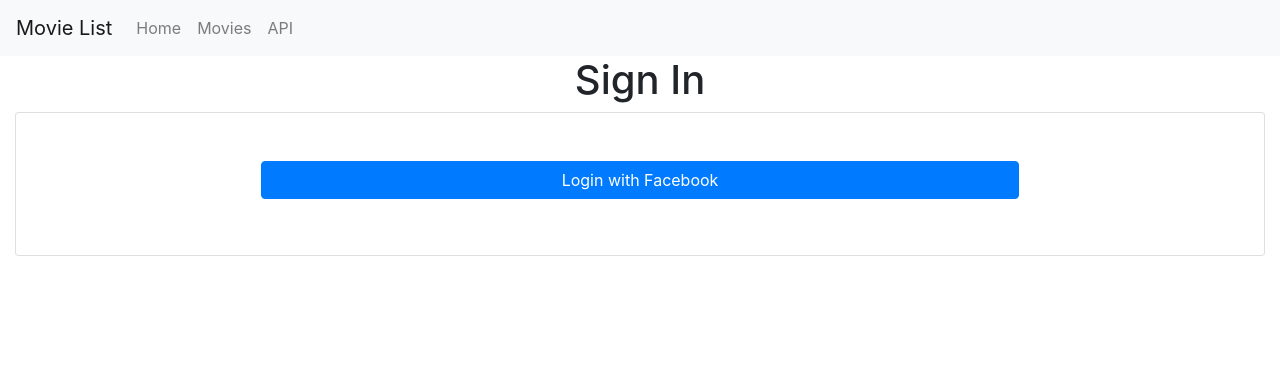
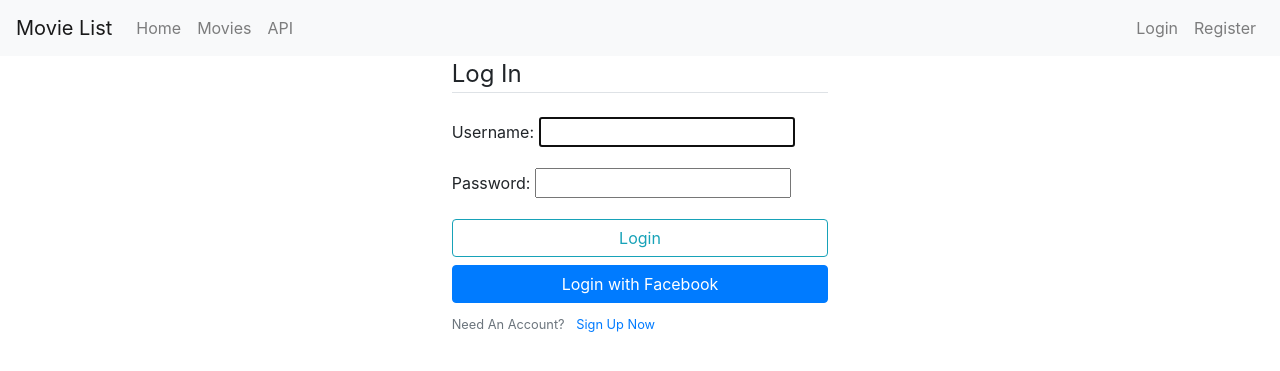
Before and after one commit to HarIgo23/movie_lib, a Django app: page /login/ in a window 1280 px wide. Shown: the top 371 px of the page. Run offline with Django 3.2, Linux system fonts and the light colour scheme; some libraries are stand-ins or nearby versions.

Commit message:
add standart login and register

```diff
--- a/MovieList/settings.py
+++ b/MovieList/settings.py
@@ -141,4 +141,4 @@
 LOGIN_URL = 'login'
 LOGIN_REDIRECT_URL = 'home'
 LOGOUT_URL = 'logout'
-LOGOUT_REDIRECT_URL = 'login'
+LOGOUT_REDIRECT_URL = 'home'
--- a/MovieList/urls.py
+++ b/MovieList/urls.py
@@ -17,6 +17,7 @@
 from django.urls import path, include
 from django.conf.urls import url
 from django.contrib.auth.views import LogoutView
+from django.contrib.auth.views import LoginView
 from .views import (
     home_page,
     api_page,
@@ -31,6 +32,7 @@
 from social_auth.views import (
     login_page,
     profile_page,
+    register_page,
 )
 
 urlpatterns = [
@@ -42,8 +44,9 @@
     path('api/', api_page, name='api-list'),
     path('api/', include('movies.urls')),
     path('api/', include('movie_reviews.urls')),
-    path('login/', login_page, name='login'),
+    path('login/', LoginView.as_view(template_name="social_auth/login.html"), name='login'),
     path('logout/', LogoutView.as_view(), name='logout'),
     path('profile', profile_page, name='profile'),
     path('social-auth/', include('social_django.urls', namespace="social")),
+    path('register/', register_page, name='register')
 ]
--- a/social_auth/templates/social_auth/login.html
+++ b/social_auth/templates/social_auth/login.html
@@ -3,15 +3,24 @@
 {% block head_title %}Sign in{% endblock %}
 
 {% block content %}
-    <h1 class="text-center">Sign In</h1>
-    <div class="card p-5">
-        <div class="row">
-            <div class="col-md-8 mx-auto d-flex flex-column justify-content-center order-md-1">
-                <button class="btn btn-primary mb-2">
-                    <a href="{% url 'social:begin' 'facebook' %}" class="text-white">Login with Facebook</a>
-                </button>
-            </div>
-        </div>
+    <div class="col-12 d-flex justify-content-center">
+        <form method="POST" class="col-4">
+            {% csrf_token %}
+            <fieldset class="form-group">
+                <legend class="border-bottom mb-4">Log In</legend>
+                {{ form.as_p }}
+                <div class="d-flex flex-column">
+                    <button type="submit" class="btn btn-outline-info mb-2">Login</button>
+                    <button class="btn btn-primary mb-2">
+                        <a href="{% url 'social:begin' 'facebook' %}" class="text-white">Login with Facebook</a>
+                    </button>
+                </div>
+                <small class="text-muted">
+                    Need An Account? <a class="ml-2" href="{% url 'register' %}">Sign Up Now</a>
+                </small>
+
+            </fieldset>
+        </form>
     </div>
 
 {% endblock %}
--- a/social_auth/views.py
+++ b/social_auth/views.py
@@ -1,5 +1,7 @@
-from django.shortcuts import render
+from django.shortcuts import render, redirect
 from django.contrib.auth.decorators import login_required
+from django.contrib.auth.forms import UserCreationForm
+from django.contrib import messages
 
 
 def login_page(request):
@@ -9,3 +11,17 @@
 @login_required
 def profile_page(request):
     return render(request, 'social_auth/profile.html')
+
+
+def register_page(request):
+    if request.method == "POST":
+        form = UserCreationForm(request.POST)
+        if form.is_valid():
+            form.save()
+            username = form.cleaned_data.get("username")
+            messages.success(request, f'Account created for {username}!')
+            return redirect('profile')
+    else:
+        form = UserCreationForm()
+    context = {"form": form}
+    return render(request, "social_auth/register.html", context)
--- a/templates/base.html
+++ b/templates/base.html
@@ -13,6 +13,15 @@
   <body>
       {% include "navbar.html" %}
       <div class="container-fluid">
+          <div class="col-8">
+              {% if messages %}
+                  {% for message in messages %}
+                      <div class="alert alert-{{ message.tags }}">
+                          {{ message }}
+                      </div>
+                  {% endfor %}
+              {% endif %}
+          </div>
           {% block content %}{% endblock %}
       </div>
       {% include "js.html" %}
--- a/templates/navbar.html
+++ b/templates/navbar.html
@@ -1,6 +1,7 @@
 <nav class="navbar navbar-expand-lg navbar-light bg-light">
     <a class="navbar-brand" href="/">Movie List</a>
-  <button class="navbar-toggler" type="button" data-toggle="collapse" data-target="#navbarSupportedContent" aria-controls="navbarSupportedContent" aria-expanded="false" aria-label="Toggle navigation">
+    <button class="navbar-toggler" type="button" data-toggle="collapse" data-target="#navbarSupportedContent"
+            aria-controls="navbarSupportedContent" aria-expanded="false" aria-label="Toggle navigation">
         <span class="navbar-toggler-icon"></span>
     </button>
 
@@ -16,5 +17,14 @@
                 <a class="nav-link" href="{% url 'api-list' %}">API</a>
             </li>
         </ul>
+        <ul class="navbar-nav">
+            {% if user.is_authenticated %}
+                <a href="{% url 'profile' %}" class="nav-item nav-link">{{ user.username }}</a>
+                <a href="{% url 'logout' %}" class="nav-item nav-link">Logout</a>
+            {% else %}
+                <a href="{% url 'login' %}" class="nav-item nav-link">Login</a>
+                <a href="{% url 'register' %}" class="nav-item nav-link">Register</a>
+            {% endif %}
+        </ul>
     </div>
 </nav>
```
Also changed, not shown: social_auth/templates/social_auth/register.html (added, +19 -0 lines). Lines whose indentation alone changed are shown as unchanged.
